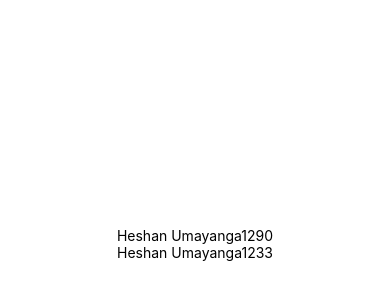
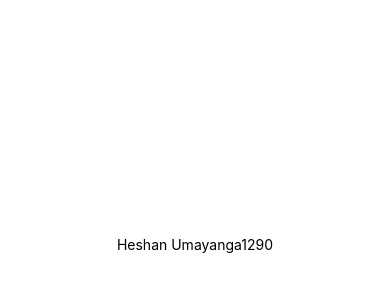
Before and after one commit to heshanu/React-native-meta, a React Native app: screen / in a window 390 px wide. Shown: the part 178-478 px from the top of the page. Built offline with nearby package versions, Linux system fonts and the light colour scheme.

Commit message:
change view

```diff
--- a/App.js
+++ b/App.js
@@ -5,7 +5,6 @@ export default function App() {
   return (
     <View style={styles.container}>
       <Text>Heshan Umayanga1290</Text>
-      <Text>Heshan Umayanga1233</Text>
       <StatusBar style="auto" />
     </View>
   );
```
